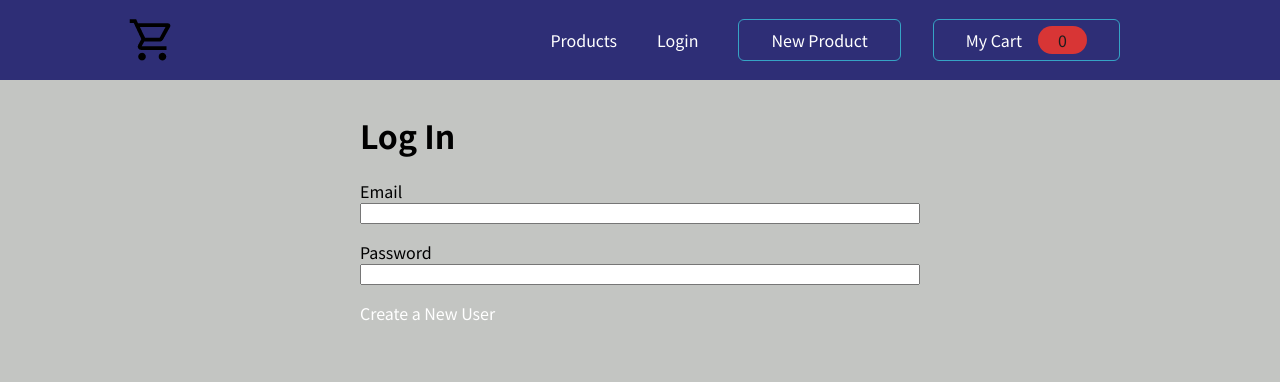
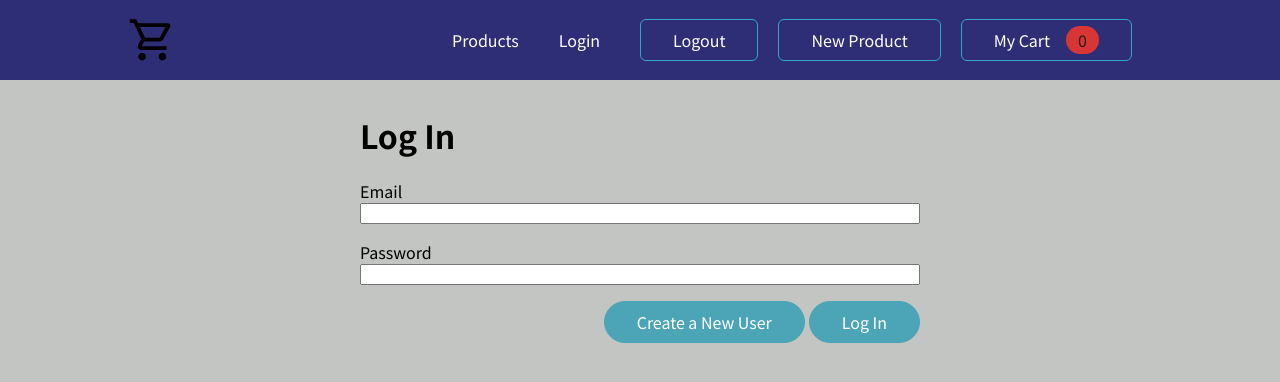
Before and after one commit to jpmarques2000/React-Shop, a React (Create React App) app in the folder frontend/: page /authentication in a window 1280 px wide. Shown: the top 382 px of the page. Built offline with nearby package versions, Linux system fonts and the light colour scheme; no server answers.

Commit message:
Login e register, logout provisório no header, verificando login ao iniciar aplicação, cookies ainda a ser implementado completamente

```diff
--- a/frontend/src/App.js
+++ b/frontend/src/App.js
@@ -1,16 +1,20 @@
-import React from "react";
+import React, { useEffect } from "react";
 
 import { Route, Routes } from "react-router-dom";
 import ProductsLayout from "./pages/ProductsLayout";
 import AuthForm from "./components/Auth/AuthForm";
 import PageLayout from "./components/Layout/PageLayout";
-
-// const Private = ({Item}) => {
-//   const signed = false;
-//   return signed > 0 ? <Item /> : <Signin />;
-// }
+import { useDispatch, useSelector } from "react-redux";
+import { verifyIsUserLoggedIn } from "./store/auth-actions";
 
 function App() {
+  const isLoggedIn = useSelector((state) => state.auth.isLoggedIn);
+  const dispatch = useDispatch();
+
+  useEffect(() => {
+    dispatch(verifyIsUserLoggedIn());
+    console.log(isLoggedIn);
+  }, [dispatch, isLoggedIn]);
   return (
     <>
       <PageLayout>
--- a/frontend/src/components/Auth/AuthForm.js
+++ b/frontend/src/components/Auth/AuthForm.js
@@ -1,28 +1,106 @@
-import React from "react";
-import { Link } from "react-router-dom";
+import React, { useState } from "react";
 
 import classes from "./AuthForm.module.css";
+import { useDispatch } from "react-redux";
+import { login, register } from "../../store/auth-actions";
 
 const AuthForm = () => {
+  const dispatch = useDispatch();
 
-  const loginHandler = () => {
+  const [enteredUsername, setEnteredUsername] = useState("");
+  const [enteredPassword, setEnteredPassword] = useState("");
+  const [formIsValid, setFormIsValid] = useState(true);
 
-  }
+  const resetInputs = () => {
+    setEnteredPassword("");
+    setEnteredUsername("");
+  };
+
+  const usernameChangeHandler = (event) => {
+    if (event.target.value.trim().length > 0) {
+      setFormIsValid(true);
+    }
+    setEnteredUsername(event.target.value);
+  };
+
+  const passwordChangeHandler = (event) => {
+    if (event.target.value.trim().lengh > 0) {
+      setFormIsValid(true);
+    }
+    setEnteredPassword(event.target.value);
+  };
+
+  const registerHandler = async (event) => {
+    event.preventDefault();
+
+    if (
+      enteredUsername.trim().length <= 5 &&
+      enteredPassword.trim().length <= 2
+    ) {
+      setFormIsValid(false);
+      return;
+    }
+
+    dispatch(
+      await register({
+        username: enteredUsername,
+        password: enteredPassword,
+      })
+    );
+    resetInputs();
+  };
+  const loginHandler = async () => {
+    if (
+      enteredUsername.trim().length <= 5 &&
+      enteredPassword.trim().length <= 2
+    ) {
+      setFormIsValid(false);
+      return;
+    }
+
+    dispatch(
+      await login({
+        username: enteredUsername,
+        password: enteredPassword,
+      })
+    );
+
+    resetInputs();
+  };
   return (
     <>
-      <form method="post" className={classes.form} onSubmit={loginHandler}>
+      <form method="post" className={classes.form} onSubmit={registerHandler}>
         <h1>Log In</h1>
         <p>
           <label htmlFor="email">Email</label>
-          <input id="email" type="email" name="email" required></input>
+          <input
+            id="email"
+            type="email"
+            name="email"
+            value={enteredUsername}
+            onChange={usernameChangeHandler}
+            required
+          ></input>
         </p>
         <p>
           <label htmlFor="password">Password</label>
-          <input id="password" type="password" name="password" required></input>
+          <input
+            id="password"
+            type="password"
+            name="password"
+            value={enteredPassword}
+            onChange={passwordChangeHandler}
+            required
+          ></input>
         </p>
-
-        <div className={classes.action}>
-          <Link> Create a New User</Link>
+        {!formIsValid && (
+          <p className={classes.invalid}>Please enter valid inputs!</p>
+        )}
+        <div className={classes.actions}>
+          <button> Create a New User</button>
+          <button type="button" onClick={loginHandler}>
+            Log In
+          </button>
         </div>
       </form>
     </>
--- a/frontend/src/components/Auth/AuthForm.module.css
+++ b/frontend/src/components/Auth/AuthForm.module.css
@@ -37,3 +37,9 @@
 .actions .button--alt {
   color: #4ca5b7;
 }
+
+.invalid {
+  font-weight: bold;
+  color: red;
+  text-align: center;
+}
--- a/frontend/src/components/Cart/CartButton.js
+++ b/frontend/src/components/Cart/CartButton.js
@@ -3,6 +3,7 @@ import React, { Fragment } from "react";
 import classes from "./CartButton.module.css";
 import { useDispatch, useSelector } from "react-redux";
 import { uiActions } from "../../store/ui-slice";
+import { authActions } from "../../store/auth-slice";
 
 const CartButton = () => {
   const dispatch = useDispatch();
@@ -16,8 +17,15 @@ const CartButton = () => {
     dispatch(uiActions.toggleNewProduct());
   };
 
+  const logoutHandler = () => {
+    dispatch(authActions.userLogout());
+  };
+
   return (
     <Fragment>
+      <button onClick={logoutHandler} className={classes.button}>
+        <span>Logout</span>
+      </button>
       <button onClick={toggleNewProductFormHandler} className={classes.button}>
         <span>New Product</span>
       </button>
--- a/frontend/src/components/Cart/CartButton.module.css
+++ b/frontend/src/components/Cart/CartButton.module.css
@@ -2,7 +2,7 @@
   background-color: transparent;
   border-color: #36a4c5;
   color: white;
-  margin-right: 2rem;
+  margin-right: 1.25rem;
 }
 
 .button:hover,
@@ -16,7 +16,7 @@
 
 .badge {
   background-color: #d83535;
-  border-radius: 30px;
-  padding: 0.15rem 1.25rem;
+  border-radius: 20px;
+  padding: 0.15rem 0.75rem;
   color: #1d1d1d;
 }
--- a/frontend/src/store/auth-actions.js
+++ b/frontend/src/store/auth-actions.js
@@ -8,13 +8,12 @@ export const register = (user) => {
   return async (dispatch) => {
     const registerNewUser = async () => {
       await axios
-        .post("http://localhost:8800/register/", {
+        .post("http://localhost:8080/register/", {
           username: user.username,
           password: user.password,
         })
         .then((response) => {
-          const { data } = response;
-          console.log(data);
+          console.log(response);
         });
     };
     try {
@@ -35,7 +34,7 @@ export const login = (user) => {
   return async (dispatch) => {
     const sendLoginRequest = async () => {
       await axios
-        .post("http://localhost:8800/login/", {
+        .post("http://localhost:8080/login/", {
           username: user.username,
           password: user.password,
         })
@@ -69,7 +68,7 @@ export const login = (user) => {
 export const verifyIsUserLoggedIn = () => {
   return async (dispatch) => {
     const verifyLogin = async () => {
-      await axios.get("http://localhost:8800/login/").then((response) => {
+      await axios.get("http://localhost:8080/login/").then((response) => {
         if (response.data.userIsLoggedIn === true) {
           dispatch(
             authActions.userLogin({
--- a/frontend/src/store/cart-actions.js
+++ b/frontend/src/store/cart-actions.js
@@ -5,7 +5,7 @@ import { uiActions } from "./ui-slice";
 export const fetchCartData = () => {
   return async (dispatch) => {
     const fetchData = async () => {
-      const response = await fetch("http://localhost:8800/cart/");
+      const response = await fetch("http://localhost:8080/cart/");
 
       if (!response.ok) {
         throw new Error("Could not fetch products data");
@@ -41,7 +41,7 @@ export const sendCartData = (cart) => {
     );
     const sendCartRequest = async () => {
       await axios
-        .post("http://localhost:8800/cart/", {
+        .post("http://localhost:8080/cart/", {
           total_price: cart.totalPrice,
           total_quantity: cart.totalQuantity,
         })
@@ -50,7 +50,7 @@ export const sendCartData = (cart) => {
           console.log(data);
         });
       // await axios
-      //   .post("http://localhost:8800/cartItem/", {
+      //   .post("http://localhost:8080/cartItem/", {
       //     prod_id: cart.cartItems.id,
       //     cart_id: 1,
       //     quantity: cart.cartItems.quantity,
--- a/frontend/src/store/index.js
+++ b/frontend/src/store/index.js
@@ -12,6 +12,11 @@ const store = configureStore({
     product: productSlice.reducer,
     auth: authSlice.reducer,
   },
+  middleware: (getDefaultMiddleware) =>
+    getDefaultMiddleware({
+      immutableCheck: false,
+      serializableCheck: false,
+    }),
 });
 
 export default store;
--- a/frontend/src/store/product-actions.js
+++ b/frontend/src/store/product-actions.js
@@ -6,7 +6,7 @@ import { uiActions } from "./ui-slice";
 export const fetchProductData = () => {
   return async (dispatch) => {
     const fetchData = async () => {
-      const response = await fetch("http://localhost:8800/product/");
+      const response = await fetch("http://localhost:8080/product/");
 
       if (!response.ok) {
         throw new Error("Could not fetch products data");
@@ -39,7 +39,7 @@ export const sendNewProductData = (product) => {
   return async (dispatch) => {
     const sendRequest = async () => {
       await axios
-        .post("http://localhost:8800/product/", {
+        .post("http://localhost:8080/product/", {
           name: product.name,
           description: product.description,
           price: product.price,
@@ -67,7 +67,7 @@ export const sendNewProductData = (product) => {
 export const deleteProductData = (id) => {
   return async (dispatch) => {
     const sendDeleteRequest = async () => {
-      await axios.delete("http://localhost:8800/product/" + id).then(() => {});
+      await axios.delete("http://localhost:8080/product/" + id).then(() => {});
     };
     try {
       await sendDeleteRequest();
@@ -87,7 +87,7 @@ export const updateProductData = (product) => {
   return async (dispatch) => {
     const sendUpdateRequest = async () => {
       await axios
-        .put("http://localhost:8800/product/" + product.id, {
+        .put("http://localhost:8080/product/" + product.id, {
           name: product.name,
           description: product.description,
           price: product.price,
```
Also changed, not shown: 2 other files (tests, documents, lock files or other folders). Lines whose indentation alone changed are shown as unchanged.
